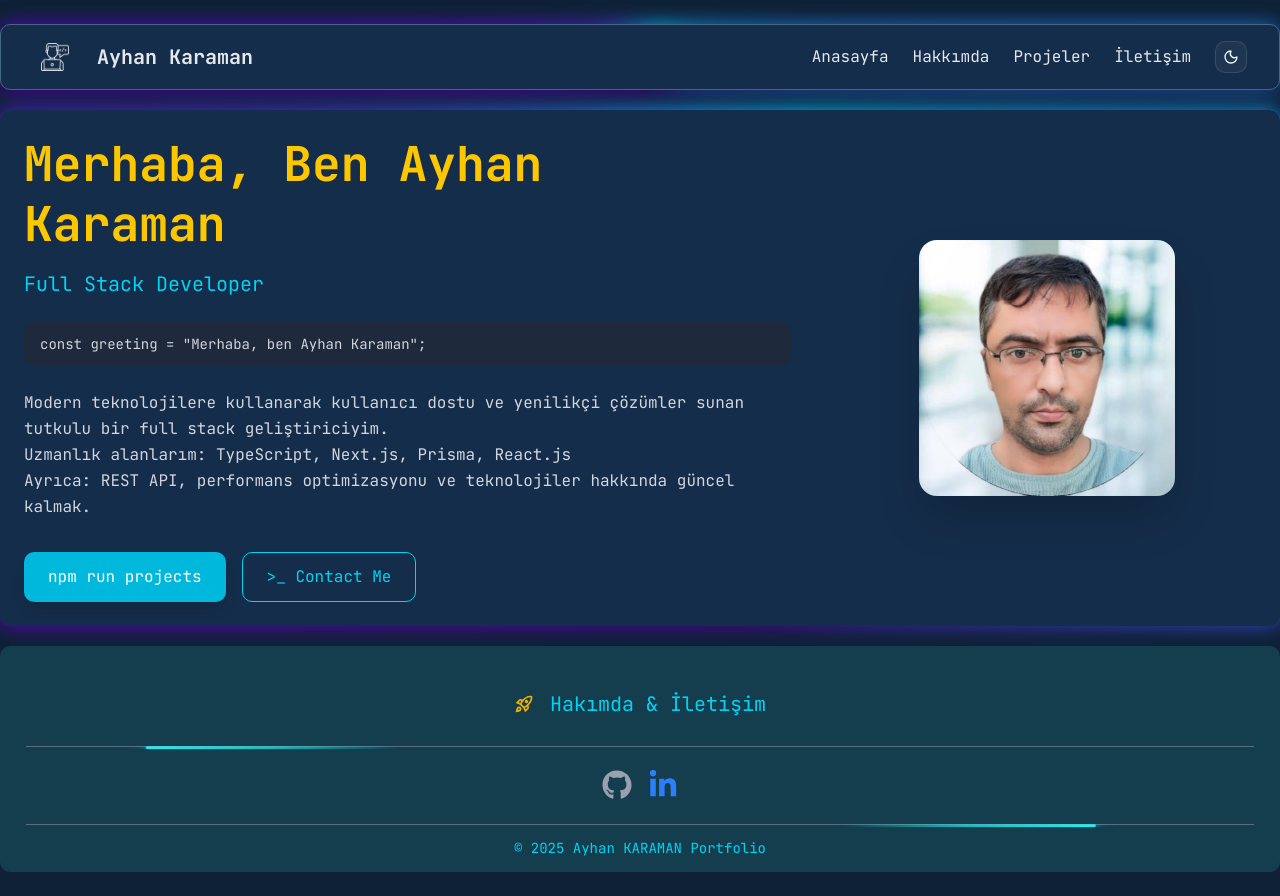
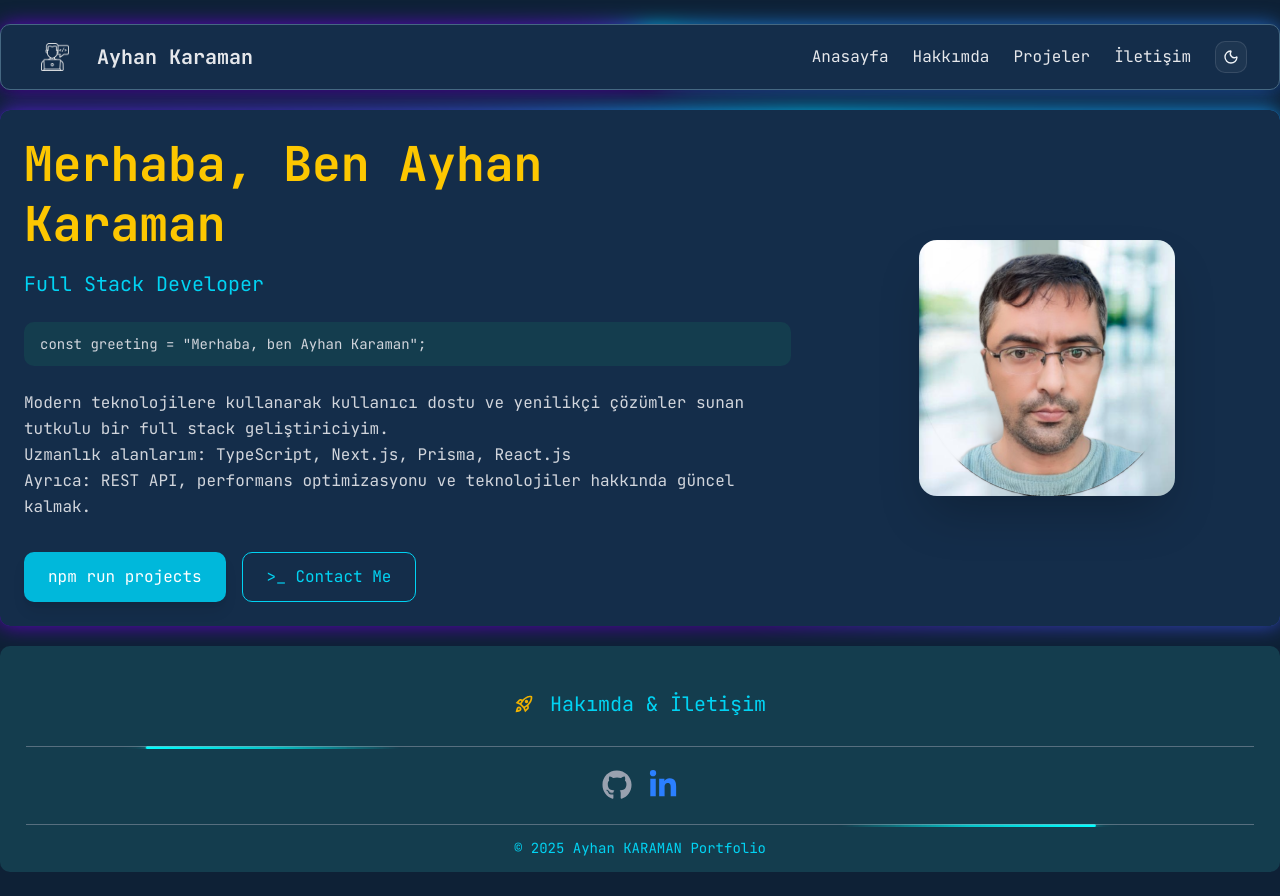
Before and after one commit to ayhan-karaman/my-portfolio, a Next.js app: page / in a window 1280 px wide. Built offline with nearby package versions, Linux system fonts and the light colour scheme.

Commit message:
Updated  hero section feature

```diff
--- a/components/HeroSection.tsx
+++ b/components/HeroSection.tsx
@@ -18,7 +18,7 @@ const HeroSection = () => {
 
           <p className="dark:text-cyan-400 text-[#02136] mt-4 text-xl">Full Stack Developer</p>
 
-          <div className="bg-[#1e293b] text-gray-300 rounded-lg px-4 py-3 mt-6 font-mono text-sm">
+          <div className="bg-[#1e293b] dark:bg-[#143d4e] text-gray-300 rounded-lg px-4 py-3 mt-6 font-mono text-sm">
             {`const greeting = "Merhaba, ben Ayhan Karaman"`};
           </div>
 
```
